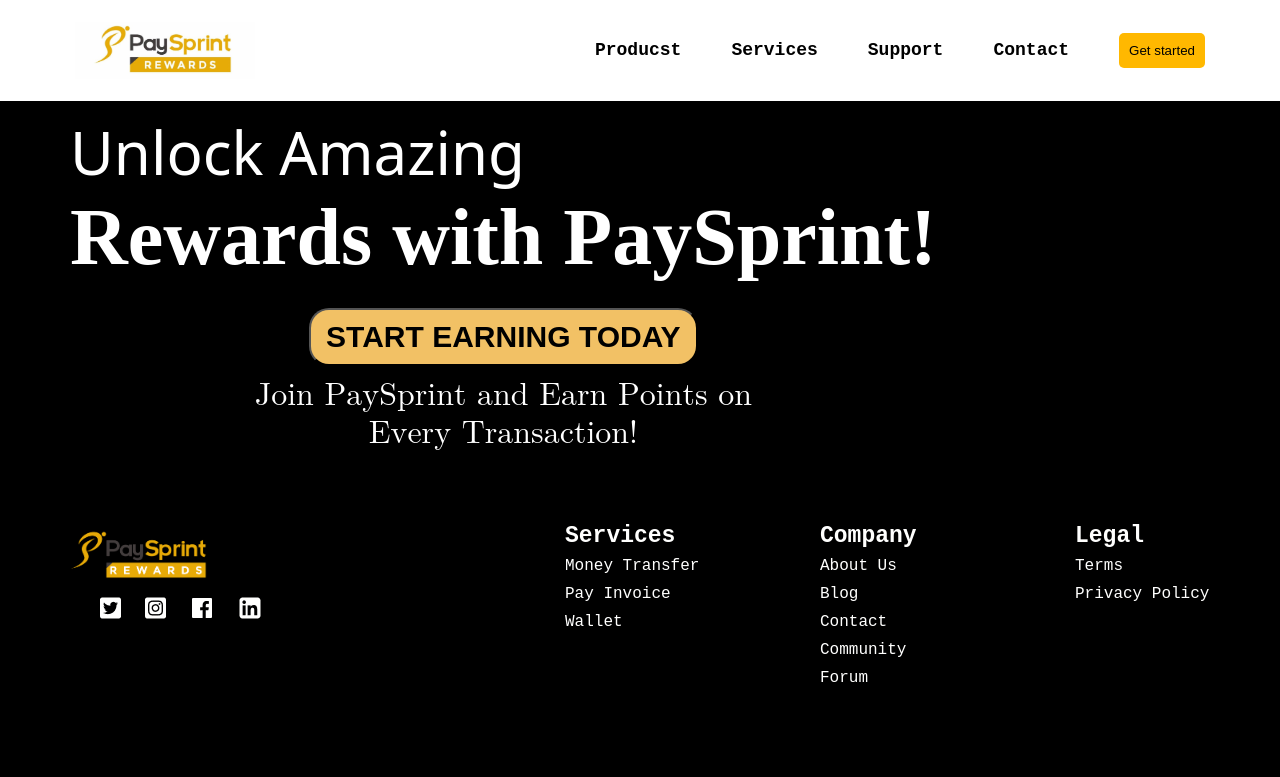
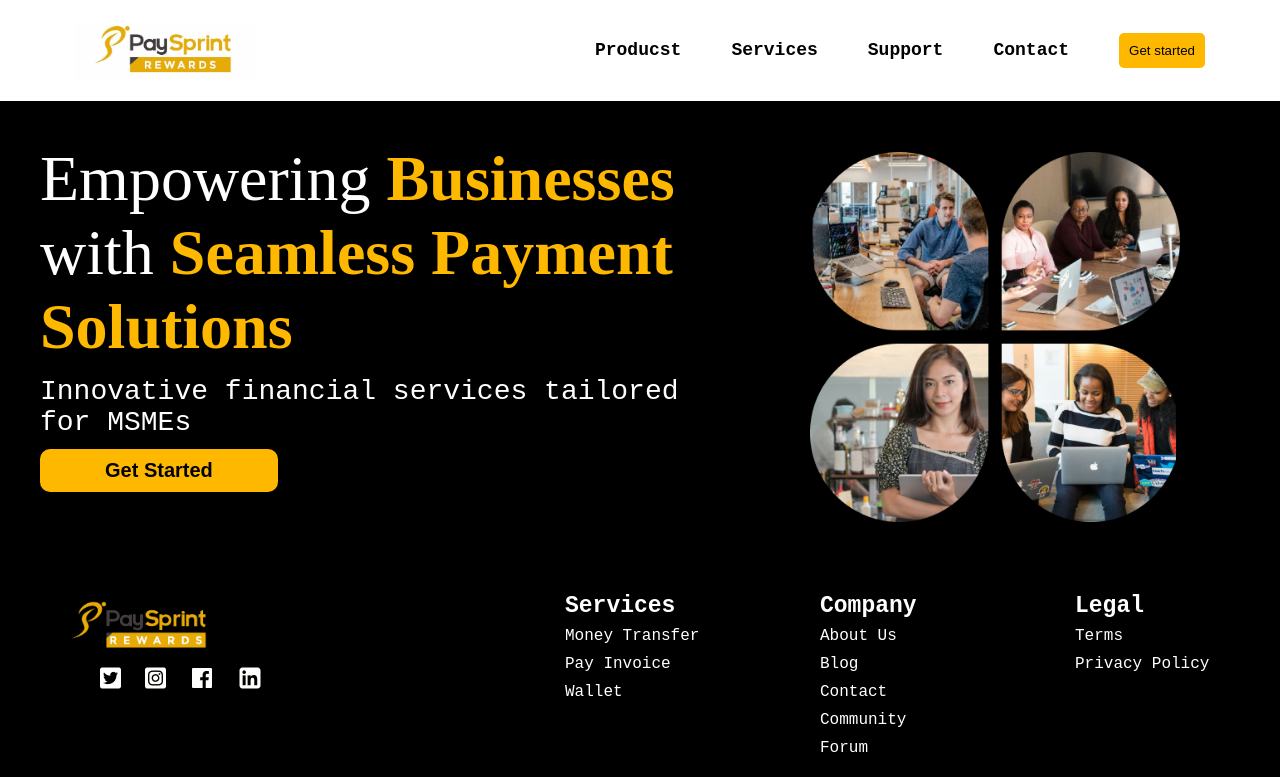
Before and after one commit to PaysprintDev/paysprint_marketing_lp, a plain HTML site: page index.htm in a window 1280 px wide. Shown: the top 777 px of the page. Drawn offline with nearby package versions, Linux system fonts and the light colour scheme.

Commit message:
completed the head section

```diff
--- a/index.htm
+++ b/index.htm
@@ -27,19 +27,18 @@
         </header>
 
         <section class="head">
-            <img src="./Images/big_coin.png" alt="">
+            <div class="elements">
+                <h2> Empowering <span> Businesses </span> with <span> Seamless Payment Solutions </span> </h2>
+                <h6> Innovative financial services tailored for MSMEs </h6>
+                <button type="button"> Get Started </button>
+            </div>
 
-            <div class="all">
-                <div class="unlock">
-                    <h3> Unlock Amazing </h3>
-                    <h2> Rewards with PaySprint! </h2>
-                </div>
-                <div class="other">
-                    <button type="button"> START EARNING TODAY </button>
-                    <p> Join PaySprint and Earn Points on Every Transaction! </p>
-                </div>
-            </div>
+            <img class="grp" src="/Images/herobg.png" alt="group image">
         </section>
+
+        <!-- <section class="about-paysprint">
+
+        </section> -->
 
         <footer>
             <div class="first">
--- a/styles.css
+++ b/styles.css
@@ -66,50 +66,40 @@ body {
         padding: 10px 0px;
         width: 100%;
         background-color: #000;
-        div.all {
+        justify-content: space-between;
+        div.elements {
+            color: #fff;
+            padding: 30px 40px;
+            width: 51%;
             display: flex;
             flex-direction: column;
-            align-items: center;
-            gap: 25px;
-            .unlock {
-                color: #fff;
-                /* position: relative; */
-                /* right: 2rem; */
-                h3 {
-                    font-family: 'system-ui';
-                    font-size: 60px;
-                    font-weight: 400;
-                    line-height: 80px;
-                }
-                h2 {
-                    font-family: 'Abril Fatface';
-                    font-size: 80px;
-                    font-weight: 600;
+            justify-content: space-between;
+            h2 {
+                font: 400 64px Nunito Sans;
+                span {
+                    color: #FFB800;
+                    font-weight: bold;
                 }
             }
-            .other {
-                display: flex;
-                flex-direction: column;
-                align-items: center;
-                gap: 10px;
-                width: 68%;
-                button {
-                    font-size: 30px;
-                    color: #000;
-                    font-weight: 800;
-                    padding: 10px 15px;
-                    background-color: #F2C165;
-                    border-radius: 20px;
-                    cursor: pointer;
-                }
-                p {
-                    font-size: 32px;
-                    font-weight: 100;
-                    color: #fff;
-                    text-align: center;
-                    font-family: math;
-                }
+            h6 {
+                font-size: 28px;
+                font-weight: 400;
             }
+            button {
+                align-self: flex-start;
+                background-color: #FFB800;
+                border-radius: 10px;
+                border: none;
+                padding: 10px 65px;
+                font-weight: bold;
+                font-size: 20px;
+            }
+        }
+        img.grp {
+            padding: 40px 100px;
+            padding-left: unset;
+            padding-bottom: unset;
+            width: 370px;
         }
     }
 
```
Also changed, not shown: Images/herobg.png (added).
